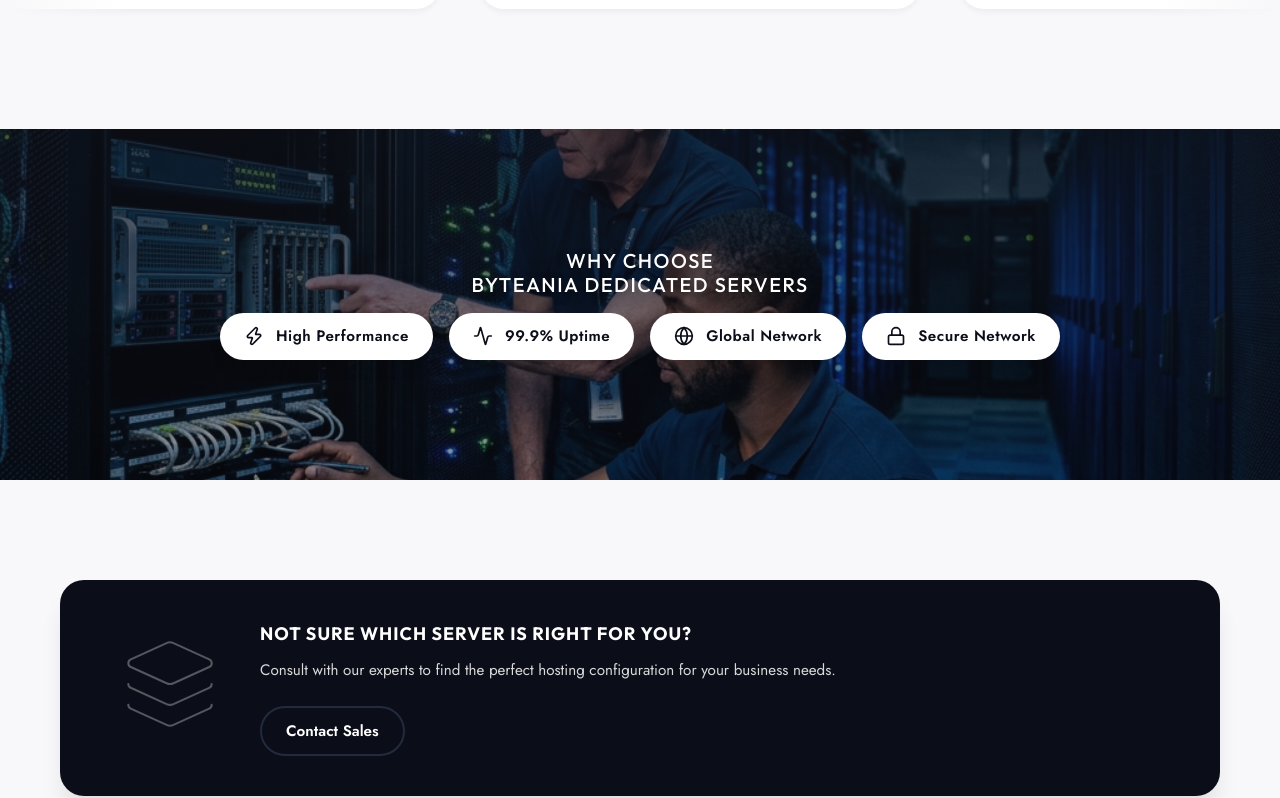
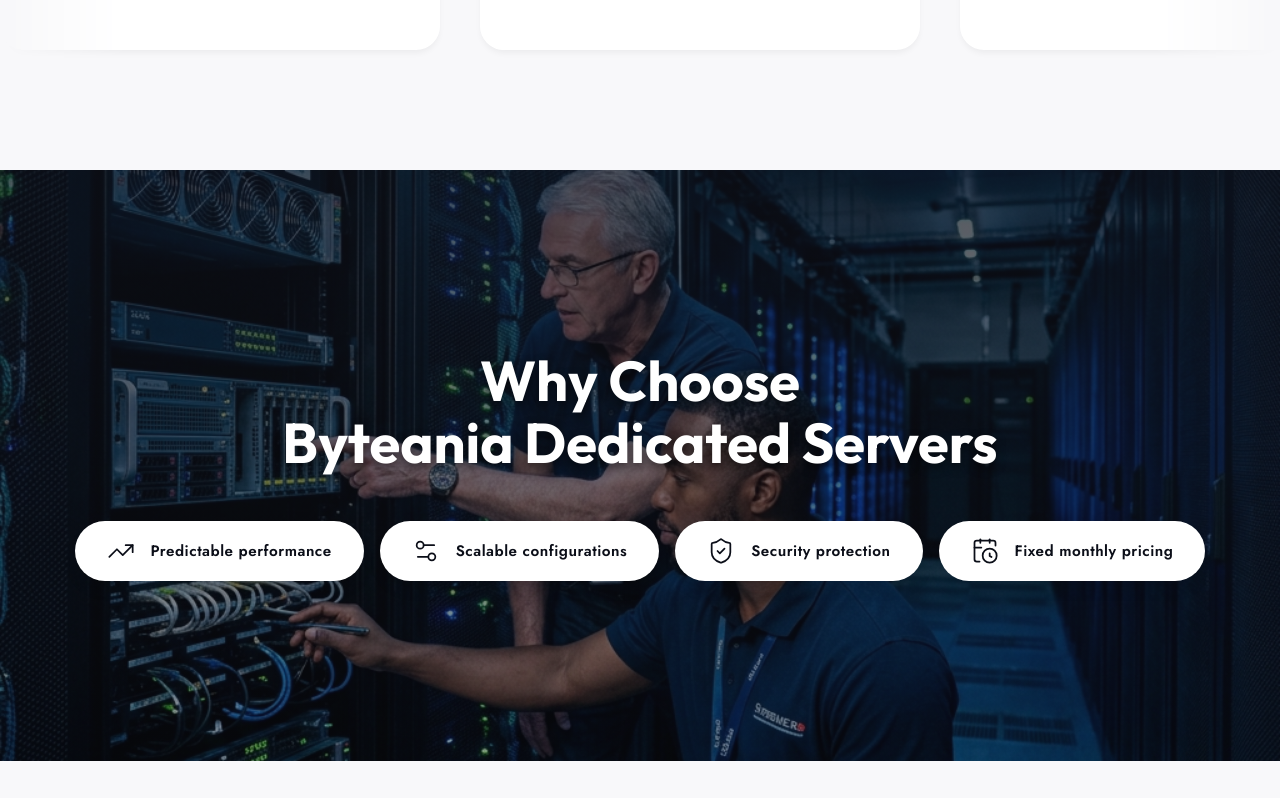
Before and after one commit to souiiii/Bytenia, a React (Vite) app: page / in a window 1280 px wide. Shown: the part 2427-3225 px from the top of the page. Built offline with nearby package versions, Linux system fonts and the light colour scheme; what react-world-flags would draw is missing.

Commit message:
feat: add WhyChoose component with responsive pill-based feature display

```diff
--- a/src/components/WhyChoose/WhyChoose.css
+++ b/src/components/WhyChoose/WhyChoose.css
@@ -1,7 +1,7 @@
 .why-choose {
   position: relative;
   width: 100%;
-  padding: 120px 0;
+  padding: 180px 0; /* Expanded to match original huge vertical height spacing */
   display: flex;
   align-items: center;
   justify-content: center;
@@ -48,8 +48,16 @@
 }
 
 .why-choose-title {
-  margin-bottom: 16px;
+  font-family: var(--font-heading);
+  font-size: 3.5rem;
+  font-weight: 700;
+  color: var(--text-light);
+  line-height: 1.1;
+  text-align: center;
+  margin-bottom: 48px; /* Increased separation */
   text-shadow: 0 4px 10px rgba(0, 0, 0, 0.5);
+  text-transform: none; /* Strip caps overrides */
+  letter-spacing: normal;
 }
 
 .why-choose-pills {
@@ -61,11 +69,11 @@
 
 .why-choose-pill {
   background-color: var(--bg-white);
-  padding: 12px 24px;
+  padding: 16px 32px; /* Emulated taller pill boundaries */
   border-radius: var(--border-radius-pill);
   display: flex;
   align-items: center;
-  gap: 12px;
+  gap: 16px; /* Widen distance to text */
   box-shadow: 0 10px 15px -3px rgba(0, 0, 0, 0.1);
   transition: transform var(--transition-speed);
   cursor: default;
@@ -94,7 +102,7 @@
   }
 
   .why-choose-title {
-    font-size: 1.5rem;
+    font-size: 2.5rem; /* Smoother step down from 3.5rem */
   }
 
   .why-choose-pills {
@@ -107,6 +115,6 @@
 
 @media (max-width: 547px) {
   .why-choose-title {
-    font-size: 1.25rem;
+    font-size: 1.75rem;
   }
 }
--- a/src/components/WhyChoose/WhyChoose.jsx
+++ b/src/components/WhyChoose/WhyChoose.jsx
@@ -1,12 +1,12 @@
 import React from 'react';
-import { Zap, Activity, Globe, Lock } from 'lucide-react';
+import { TrendingUp, Settings2, ShieldCheck, CalendarClock } from 'lucide-react';
 import './WhyChoose.css';
 
 const reasons = [
-  { text: 'High Performance', icon: <Zap size={20} /> },
-  { text: '99.9% Uptime', icon: <Activity size={20} /> },
-  { text: 'Global Network', icon: <Globe size={20} /> },
-  { text: 'Secure Network', icon: <Lock size={20} /> }
+  { text: 'Predictable performance', icon: <TrendingUp size={28} strokeWidth={1.5} /> },
+  { text: 'Scalable configurations', icon: <Settings2 size={28} strokeWidth={1.5} /> },
+  { text: 'Security protection', icon: <ShieldCheck size={28} strokeWidth={1.5} /> },
+  { text: 'Fixed monthly pricing', icon: <CalendarClock size={28} strokeWidth={1.5} /> }
 ];
 
 const WhyChoose = () => {
@@ -22,7 +22,7 @@
       </div>
 
       <div className="container why-choose-content">
-        <h2 className="h2 text-white text-center why-choose-title">
+        <h2 className="why-choose-title">
           Why Choose<br/>Byteania Dedicated Servers
         </h2>
 
```
